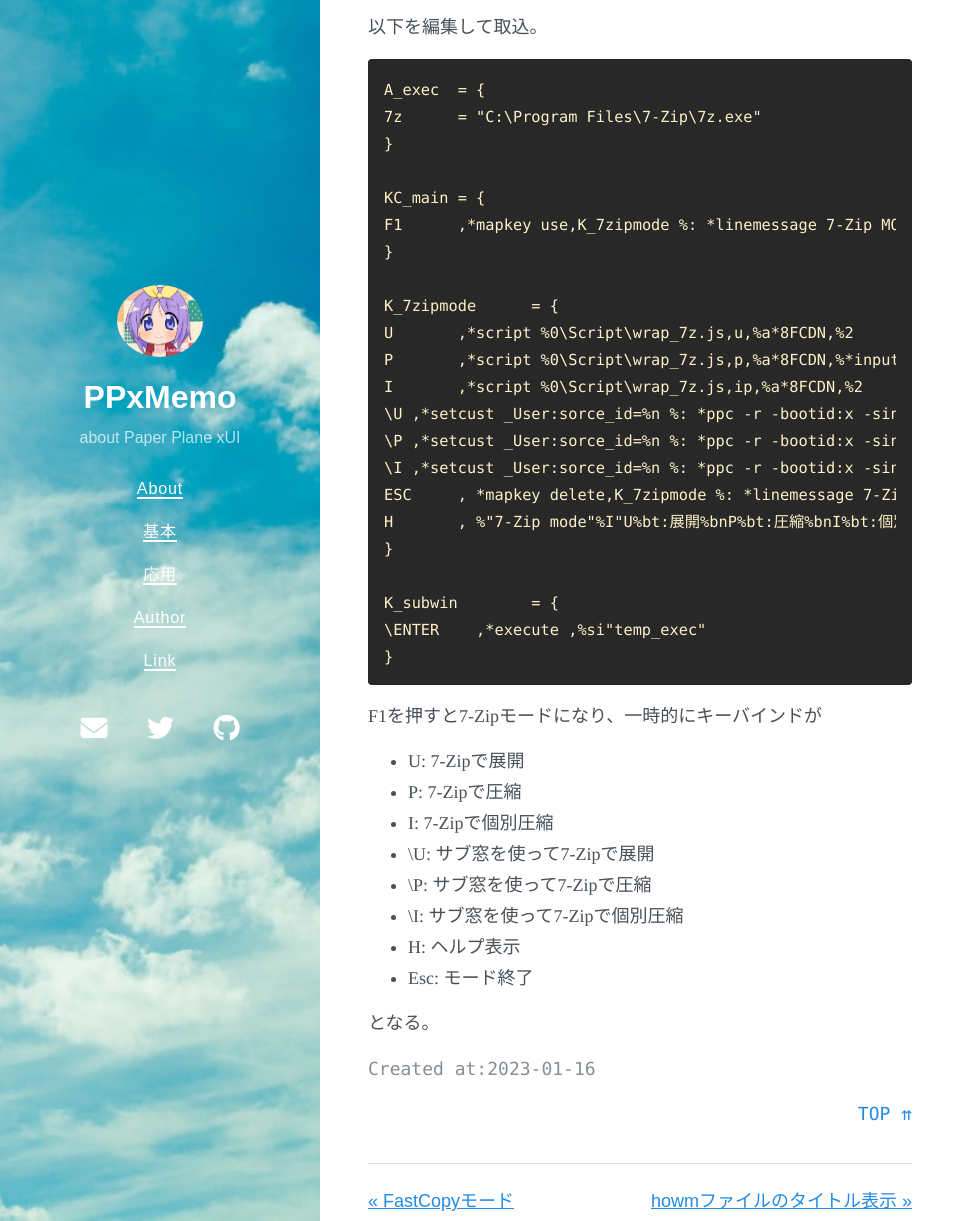
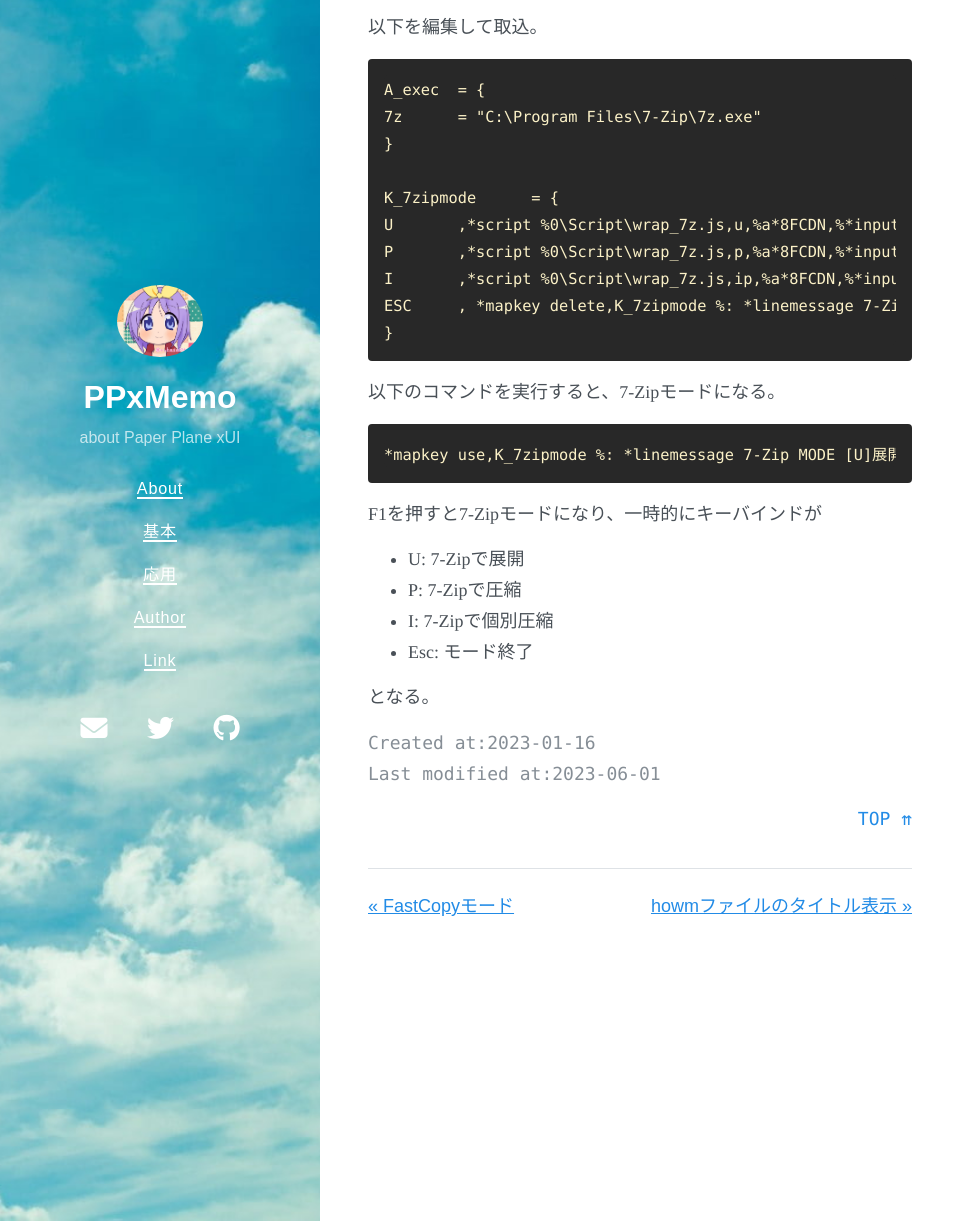
Before and after one commit to tukasa/ppxmemo, a Jekyll site: the page built from my_collections/_advanced/mode03.md, in a window 1280 px wide and 1400 px high, scrolled down 251 px, cut to the strip 179-1400 px from the top of the window. Shown: the whole strip, without its empty margins (0-975 px from the left). Built offline with Jekyll 4.4.1, drawn with Linux system fonts in a browser that asks for light colours; nearby versions of some CDN libraries.

Commit message:
モードを改良

````diff
--- a/my_collections/_advanced/mode03.md
+++ b/my_collections/_advanced/mode03.md
@@ -2,6 +2,7 @@
 title: 7-Zipモード
 part: モード
 created_at: 2023-01-16
+last_modified_at: 2023-06-01
 ---
 展開、圧縮に[7-Zip](https://sevenzip.osdn.jp/)を使う。
 以下をScriptフォルダに保存。
@@ -16,34 +17,25 @@ A_exec	= {
 7z	= "C:\Program Files\7-Zip\7z.exe"
 }
 
-KC_main = {
-F1	,*mapkey use,K_7zipmode %: *linemessage 7-Zip MODE: Press H for HELP
-}
-
 K_7zipmode	= {
-U	,*script %0\Script\wrap_7z.js,u,%a*8FCDN,%2
-P	,*script %0\Script\wrap_7z.js,p,%a*8FCDN,%*input("%2%*addchar(\)|%*extract(C"%%X")|.zip" -title:"7zipで圧縮" -select:i)
-I	,*script %0\Script\wrap_7z.js,ip,%a*8FCDN,%2
-\U ,*setcust _User:sorce_id=%n %: *ppc -r -bootid:x -single "%1" -k %(*mapkey use,K_subwin %: *linemessage 展開先を選択してください %: *string i,temp_exec=%(*script %0\Script\wrap_7z.js,u,%*extract(%su"sorce_id""%%a*8FCDN"),%1 %: %K"@Q"%)%)
-\P ,*setcust _User:sorce_id=%n %: *ppc -r -bootid:x -single "%1" -k %(*mapkey use,K_subwin %: *linemessage 圧縮先を選択してください %: *string i,temp_exec=%(*script %0\Script\wrap_7z.js,p,%*extract(%su"sorce_id""%%a*8FCDN"),%*input("%1%*addchar(\)|%*extract(C"%%X")|.zip" -title:"7zipで圧縮" -select:i) %: %K"@Q"%)%)
-\I ,*setcust _User:sorce_id=%n %: *ppc -r -bootid:x -single "%1" -k %(*mapkey use,K_subwin %: *linemessage 展開先を選択してください %: *string i,temp_exec=%(*script %0\Script\wrap_7z.js,ip,%*extract(%su"sorce_id""%%a*8FCDN"),%1 %: %K"@Q"%)%)
+U	,*script %0\Script\wrap_7z.js,u,%a*8FCDN,%*input("%2" -title:"展開先を指定してください 7-Zip mode" -mode:d -select:l)
+P	,*script %0\Script\wrap_7z.js,p,%a*8FCDN,%*input("%2%*addchar(\)|%*extract(C"%%X")|.zip" -title:"圧縮先を指定してください 7-Zip mode" -select:i)
+I	,*script %0\Script\wrap_7z.js,ip,%a*8FCDN,%*input("%2" -title:"個別圧縮先を指定してください 7-Zip mode" -mode:d -select:l)
 ESC	, *mapkey delete,K_7zipmode %: *linemessage 7-Zip MODE END
-H	, %"7-Zip mode"%I"U%bt:展開%bnP%bt:圧縮%bnI%bt:個別圧縮%bn\U%bt:サブ窓で展開%bn\P%bt:サブ窓で圧縮%bn\I%bt:サブ窓で個別圧縮%bnESC%bt:モード終了"
-}
-
-K_subwin	= {
-\ENTER    ,*execute ,%si"temp_exec"
 }
 ```
+
+以下のコマンドを実行すると、7-Zipモードになる。
+
+```text
+*mapkey use,K_7zipmode %: *linemessage 7-Zip MODE [U]展開 [P]圧縮 [I]個別圧縮 [Esc]QUIT
+```
+
 F1を押すと7-Zipモードになり、一時的にキーバインドが
 
 - U: 7-Zipで展開
 - P: 7-Zipで圧縮
 - I: 7-Zipで個別圧縮
-- \U: サブ窓を使って7-Zipで展開
-- \P: サブ窓を使って7-Zipで圧縮
-- \I: サブ窓を使って7-Zipで個別圧縮
-- H: ヘルプ表示
 - Esc: モード終了
 
 となる。
````
Also changed, not shown: my_collections/_advanced/mode01.md (+1 -1 lines), my_collections/_advanced/mode02.md (+12 -12 lines).
